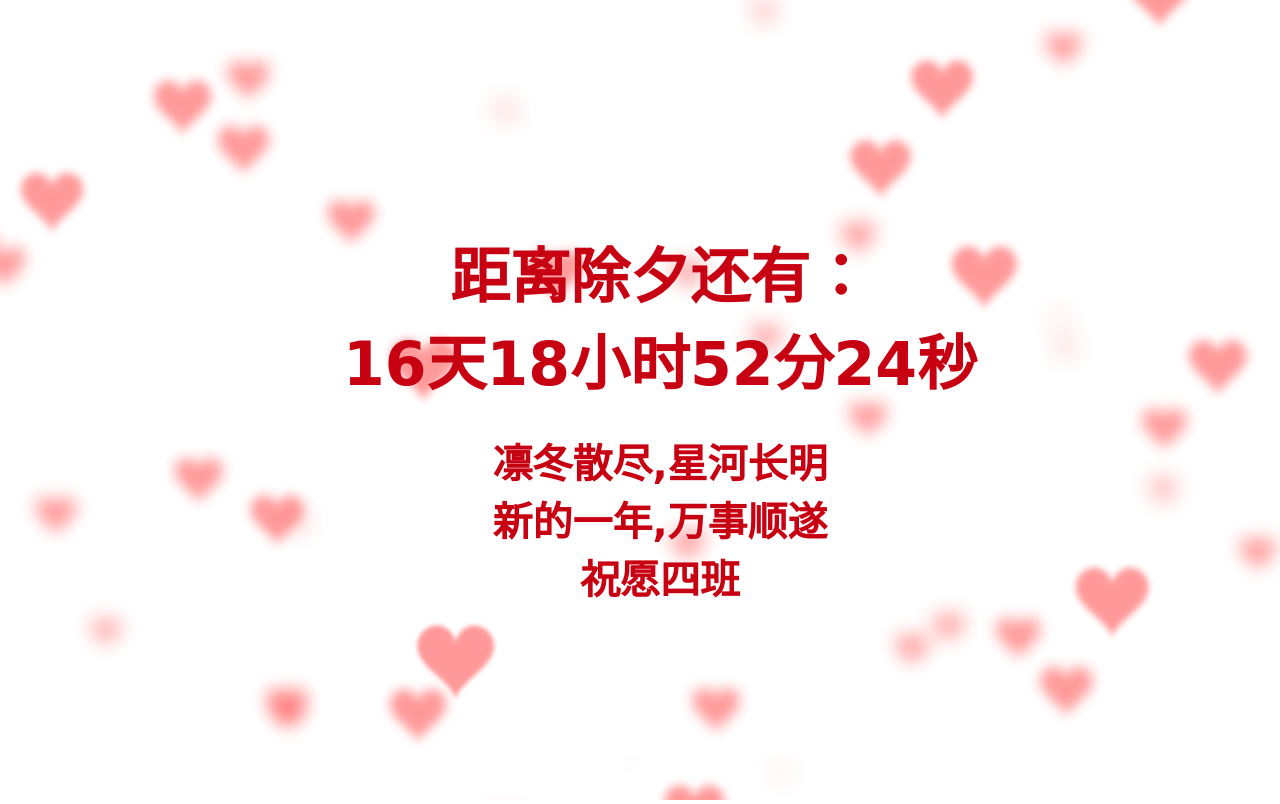
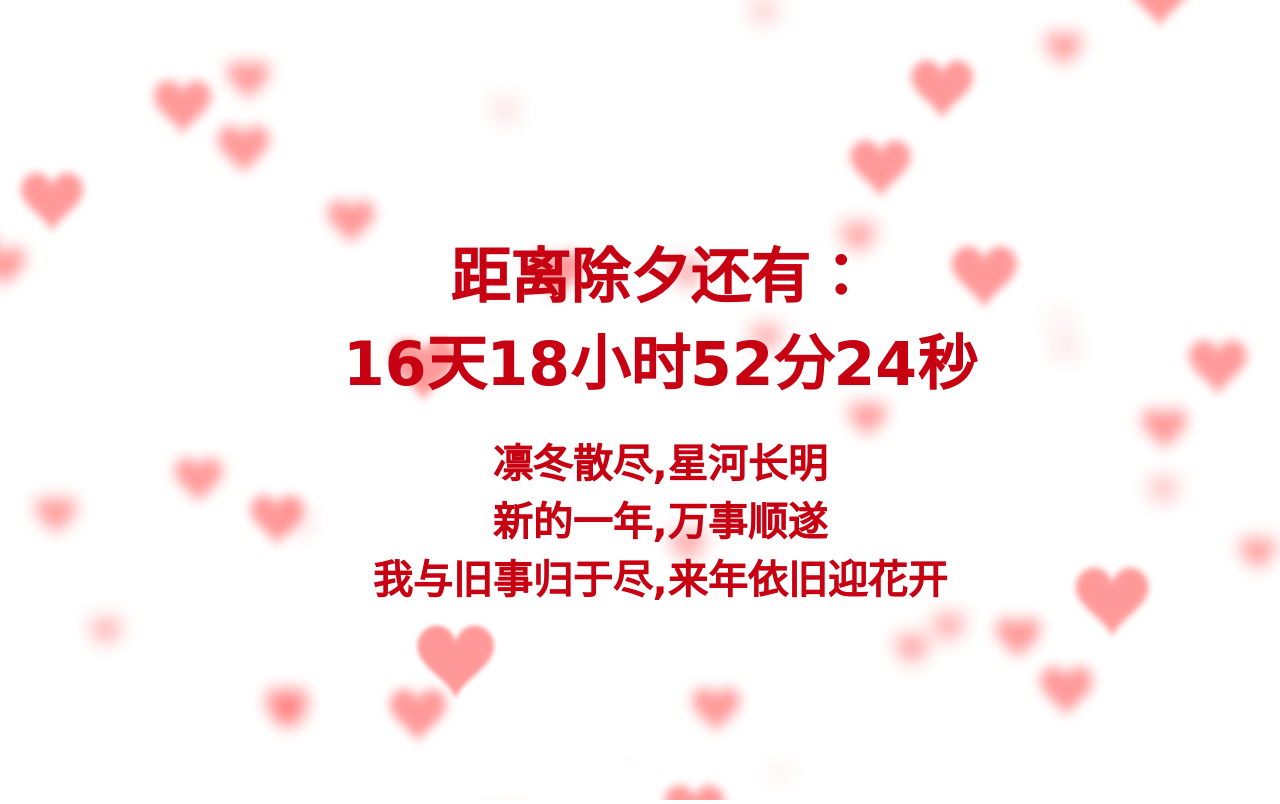
Before and after one commit to 859025462/Chiming1, a plain HTML site: page index.html in a window 1280 px wide. Drawn offline with Linux system fonts and the light colour scheme.

Commit message:
Update index.html

```diff
--- a/index.html
+++ b/index.html
@@ -143,7 +143,7 @@ window.onload=function starttime(){
         var hour = parseInt(time/3600)-24*day;    // 小时 60*60 总小时数-过去的小时数=现在的小时数
         var minute = parseInt(time%3600/60); // 分 -(day*24) 以60秒为一整份 取余 剩下秒数 秒数/60 就是分钟数
         var second = parseInt(time%60);  // 以60秒为一整份 取余 剩下秒数
-        obj.innerHTML="<br>距离除夕还有：<br>"+day+"天"+hour+"小时"+minute+"分"+second+"秒"+"<br><span>凛冬散尽,星河长明<br>新的一年,万事顺遂<br>祝愿四班</span>"
+        obj.innerHTML="<br>距离除夕还有：<br>"+day+"天"+hour+"小时"+minute+"分"+second+"秒"+"<br><span>凛冬散尽,星河长明<br>新的一年,万事顺遂<br>我与旧事归于尽,来年依旧迎花开</span>"
         return true;
     }
 </script>
```
